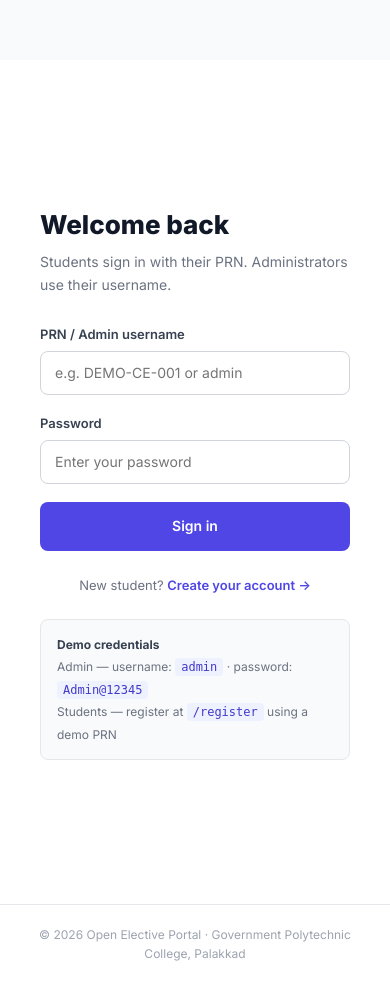
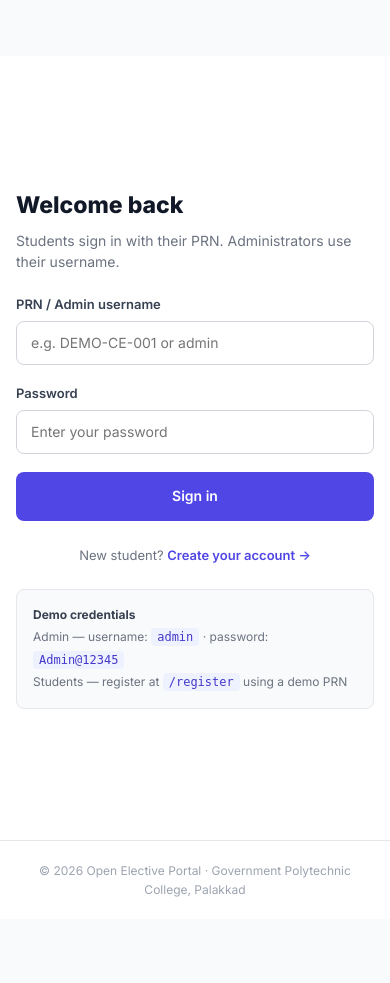
Before and after one commit to NITHIN9526/open-elective-allocator, a Node server app: page /login in a window 390 px wide. After the commit the page ends 897 px from the top, so only its background shows below. Run offline with Node 20, Linux system fonts and the light colour scheme.

Commit message:
Fix landing and authenticated dashboard responsive layouts

```diff
--- a/public/styles.css
+++ b/public/styles.css
@@ -480,3 +480,113 @@ td small { display: block; color: var(--gray-400); font-size: 11px; margin-top:
   .approval-item { flex-direction: column; align-items: flex-start; }
   .heading-row { flex-direction: column; align-items: flex-start; }
 }
+
+
+/* ======================================================
+   Responsive layout fixes — landing, student and admin
+   ====================================================== */
+
+/* Keep page sections and footers inside a predictable viewport layout. */
+html { min-height: 100%; }
+body:not(.has-sidebar) {
+  min-height: 100vh;
+  min-height: 100svh;
+  display: flex;
+  flex-direction: column;
+}
+body:not(.has-sidebar) > .container { flex: 1 0 auto; width: 100%; }
+body:not(.has-sidebar) > .footer { flex-shrink: 0; }
+.auth-layout {
+  flex: 1 0 auto;
+  min-height: calc(100vh - 60px);
+  min-height: calc(100svh - 60px);
+}
+.auth-panel-wrap, .auth-card, .dashboard-grid > *,
+.dashboard-main, .dashboard-aside, .card { min-width: 0; }
+
+/* Prevent long labels and data from pushing dashboard columns off-screen. */
+.page-header-row, .card-header, .dept-row-top,
+.approval-item, .control-row { min-width: 0; }
+.dept-row-top { flex-wrap: wrap; gap: 8px; }
+.dept-badges { flex-wrap: wrap; justify-content: flex-end; }
+.table-wrap { max-width: 100%; }
+table { min-width: 560px; }
+.auth-card .form-control { min-width: 0; }
+button, a { -webkit-tap-highlight-color: transparent; }
+:focus-visible { outline: 3px solid var(--primary-400); outline-offset: 2px; }
+
+@media (max-width: 1024px) {
+  .dashboard-grid { grid-template-columns: minmax(0, 1fr); }
+  .dashboard-aside { display: grid; grid-template-columns: repeat(2, minmax(0, 1fr)); align-items: start; }
+  .dashboard-aside > .card:last-child { grid-column: 1 / -1; }
+  .topbar { padding-inline: 20px; }
+}
+
+@media (max-width: 768px) {
+  .auth-layout {
+    grid-template-columns: minmax(0, 1fr);
+    min-height: auto;
+  }
+  .auth-hero { display: none; }
+  .auth-panel-wrap {
+    min-height: calc(100vh - 60px);
+    min-height: calc(100svh - 60px);
+    padding: 28px 20px;
+  }
+  .auth-card { max-width: 460px; }
+  .auth-card form { margin-top: 22px; }
+  .demo-box { overflow-wrap: anywhere; }
+
+  .brand-bar {
+    flex-direction: row;
+    align-items: center;
+    justify-content: space-between;
+    padding: 12px 16px;
+    min-height: 72px;
+    height: auto;
+  }
+  .brand-nav {
+    width: 100%;
+    justify-content: space-between;
+    gap: 12px;
+    flex-wrap: wrap;
+  }
+  .container { padding: 20px 16px 36px; }
+  .page-header { margin: -20px -16px 20px; padding: 26px 20px 22px; }
+  .dashboard-aside { grid-template-columns: minmax(0, 1fr); }
+  .dashboard-aside > .card:last-child { grid-column: auto; }
+  .card-header { gap: 10px; flex-wrap: wrap; }
+  .card-body { padding: 18px; }
+  .course-grid, .course-admin-grid { grid-template-columns: minmax(0, 1fr); }
+  .stats-row, .stats-row.three { grid-template-columns: repeat(2, minmax(0, 1fr)); }
+}
+
+@media (max-width: 480px) {
+  .auth-panel-wrap { padding: 24px 16px; }
+  .auth-card h2 { font-size: 23px; }
+  .auth-card .muted { line-height: 1.5; }
+  .stats-row, .stats-row.three { grid-template-columns: minmax(0, 1fr); }
+  .page-header-row { flex-direction: column; align-items: flex-start; }
+  .topbar { padding-inline: 12px; }
+  .topbar-user { display: none; }
+  .topbar-title { font-size: 14px; }
+  .brand-bar { align-items: flex-start; flex-direction: column; gap: 10px; }
+  .brand-nav { justify-content: flex-start; gap: 16px; }
+  .approval-actions { width: 100%; }
+  .approval-actions form { flex: 1; }
+  .approval-actions .btn { width: 100%; }
+  .dept-row-top { align-items: flex-start; }
+  .dept-badges { justify-content: flex-start; }
+  .stat-card { padding: 16px; }
+  .stat-value { font-size: 24px; }
+}
+
+/* Respect reduced-motion preferences. */
+@media (prefers-reduced-motion: reduce) {
+  *, *::before, *::after {
+    scroll-behavior: auto !important;
+    animation-duration: .01ms !important;
+    animation-iteration-count: 1 !important;
+    transition-duration: .01ms !important;
+  }
+}
```
